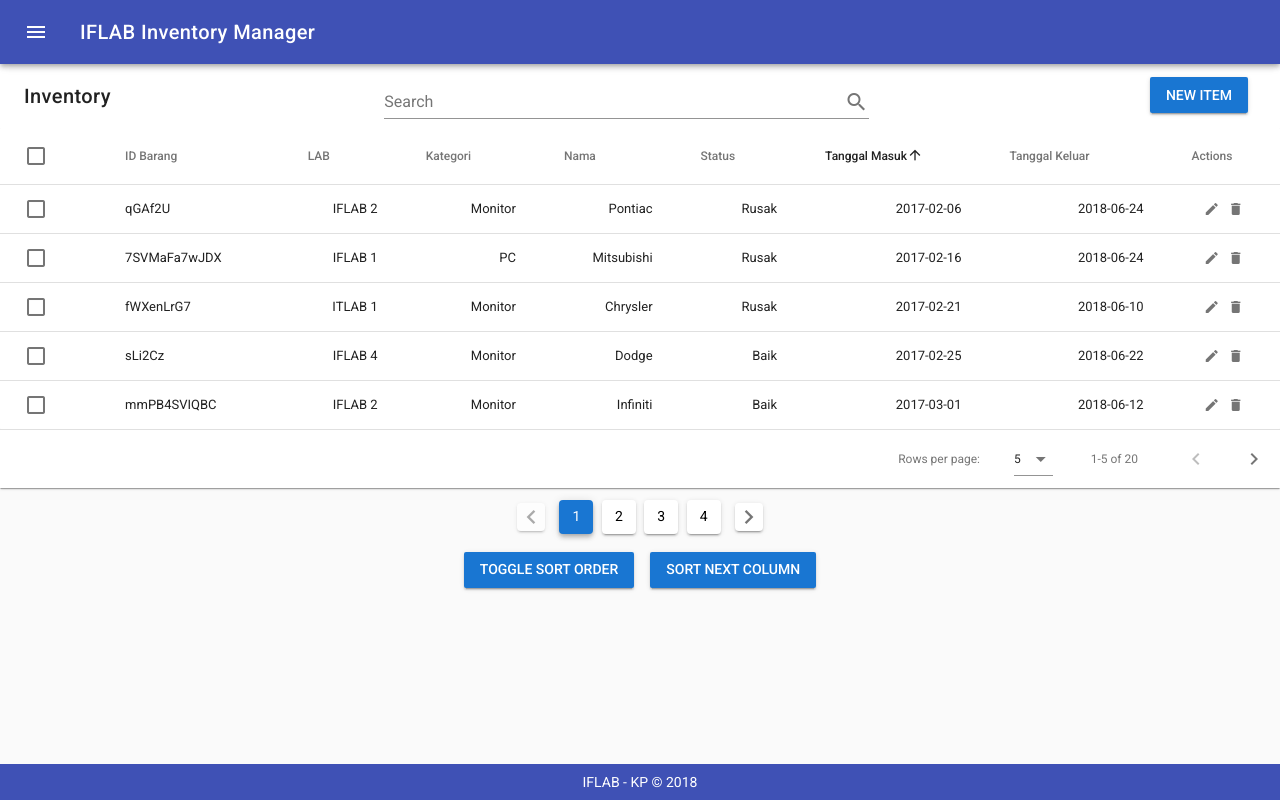
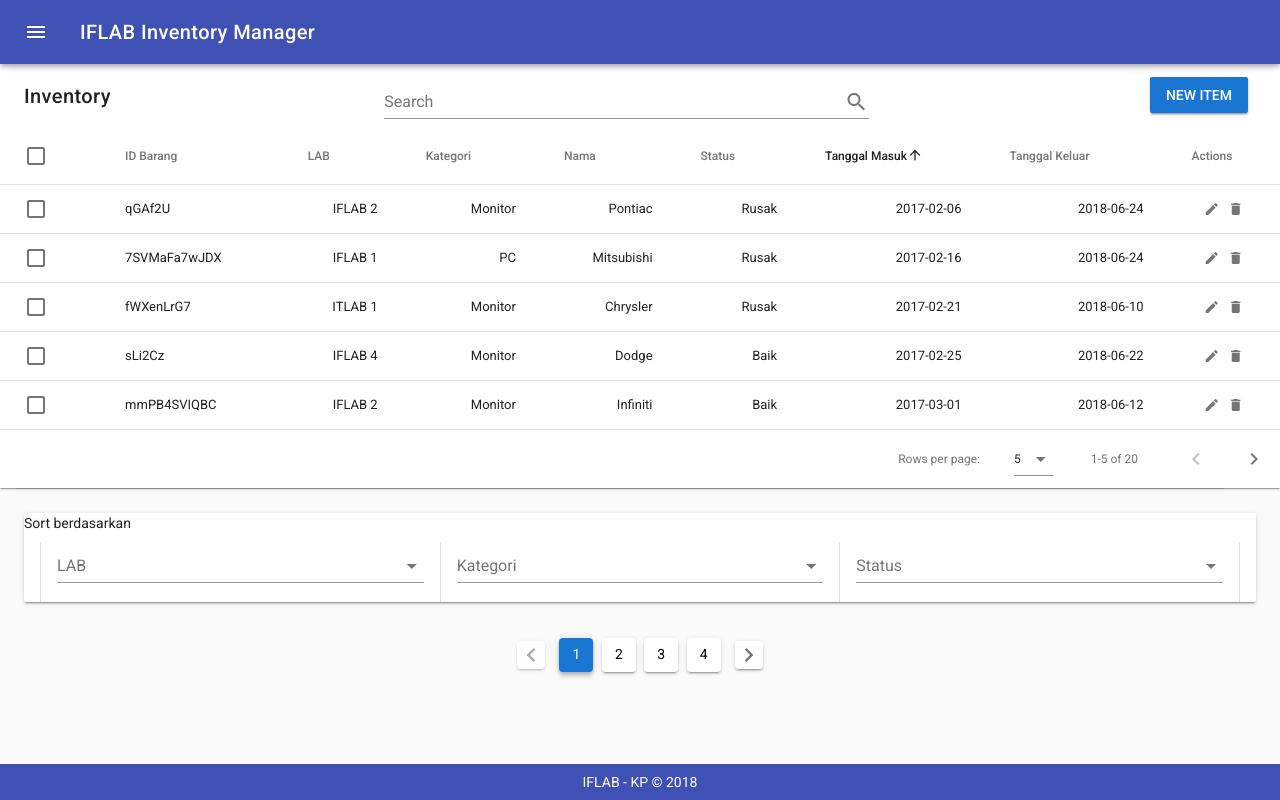
Before and after one commit to IFLABTelkom/inventory-management, a Vue app: page /#/ in a window 1280 px wide. Built offline with nearby package versions, Linux system fonts and the light colour scheme.

Commit message:
half decent UI

```diff
--- a/src/App.vue
+++ b/src/App.vue
@@ -19,7 +19,15 @@
             <v-icon>contact_mail</v-icon>
           </v-list-tile-action>
           <v-list-tile-content>
-            <v-list-tile-title>Contact</v-list-tile-title>
+            <v-list-tile-title>Login</v-list-tile-title>
+          </v-list-tile-content>
+        </v-list-tile>
+        <v-list-tile @click="">
+          <v-list-tile-action>
+            <v-icon>contact_mail</v-icon>
+          </v-list-tile-action>
+          <v-list-tile-content>
+            <v-list-tile-title>Logout</v-list-tile-title>
           </v-list-tile-content>
         </v-list-tile>
       </v-list>
--- a/src/components/MainDashboard.vue
+++ b/src/components/MainDashboard.vue
@@ -1,5 +1,7 @@
 <template>
   <div>
+
+
     <v-toolbar flat color="white">
       <v-toolbar-title>Inventory</v-toolbar-title>
       <v-spacer></v-spacer>
@@ -166,25 +168,68 @@
         Your search for "{{ search }}" found no results.
       </v-alert>
     </v-data-table>
+    <v-divider class="mx-3" inset></v-divider>
+    <v-container fluid>
+      <v-card>
+      Sort berdasarkan
+      <v-flex xs12 sm12 md12 lg12 d-flex>
+        <v-divider
+          class="mx-3"
+          inset
+          vertical
+        ></v-divider>
+        <v-select
+          :items="dropdown_lab"
+          label="LAB"
+          v-model=sort_lab
+        ></v-select>
+        <v-divider
+          class="mx-3"
+          inset
+          vertical
+        ></v-divider>
+        <v-select
+          :items="dropdown_kategori"
+          label="Kategori"
+          v-model=sort_kategori
+        ></v-select>
+        <v-divider
+          class="mx-3"
+          inset
+          vertical
+        ></v-divider>
+        <v-select
+          :items="dropdown_status"
+          label="Status"
+          v-model=sort_status
+        ></v-select>
+        <v-divider
+          class="mx-3"
+          inset
+          vertical
+        ></v-divider>
+      </v-flex>
+    </v-card>
+    </v-container>
+
     <div class="text-xs-center pt-2">
       <v-pagination v-model="pagination.page" :length="pages"></v-pagination>
     </div>
-    <!-- <span v-for="item in selected" :key="item.id">
-      {{item.id}}
-    </span> -->
-    <div class="text-xs-center pt-2">
-      <v-btn @click="deleteSelected(selected)" color="red" class="white--text" v-if="selected.length !== 0">Delete</v-btn>
-      <v-btn color="primary" @click.native="toggleOrder">Toggle sort order</v-btn>
-      <v-btn color="primary" @click.native="nextSort">Sort next column</v-btn>
-    </div>
+    <span v-for="item in selected" :key="item.id">
+      {{item}}
+    </span>
   </div>
 </template>
 <script>
 import axios from 'axios'
 export default {
   data: () => ({
+    menu: false,
     dialog: false,
     selected: [],
+    sort_lab: null,
+    sort_kategori: null,
+    sort_status: null,
     search: '',
     pagination: {
       sortBy: 'tgl_masuk'
@@ -445,10 +490,6 @@ export default {
           tgl_keluar: '2018-06-20'
         }
       ]
-      // axios.get('https://my.api.mockaroo.com/my_saved_schema.json?key=00599a10')
-      //   .then(response=> {
-      //     this.inventory = response.data
-      //   })
     },
 
     editItem(item) {
@@ -463,11 +504,12 @@ export default {
     },
     deleteSelected(selected) {
       // this.inventory.filter(item => !selected.includes(item.id))
-      for (let index = 0; index < selected.length; index++) {
-        // const element = array[index];
-        deleteItem(selected)
+      // for (let index = 0; index < selected.length; index++) {
+      //   // const element = array[index];
+      //   deleteItem(selected)
 
-      }
+      // }
+      console.log(selected)
     },
     close() {
       this.dialog = false
```
